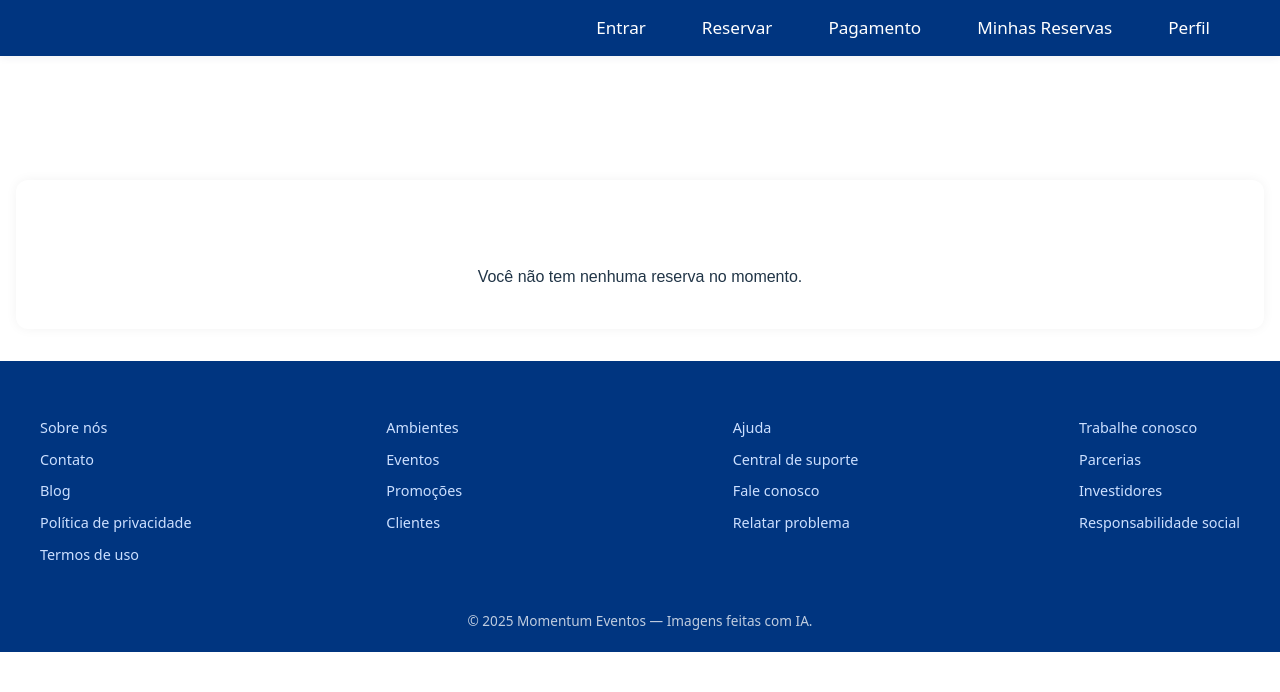
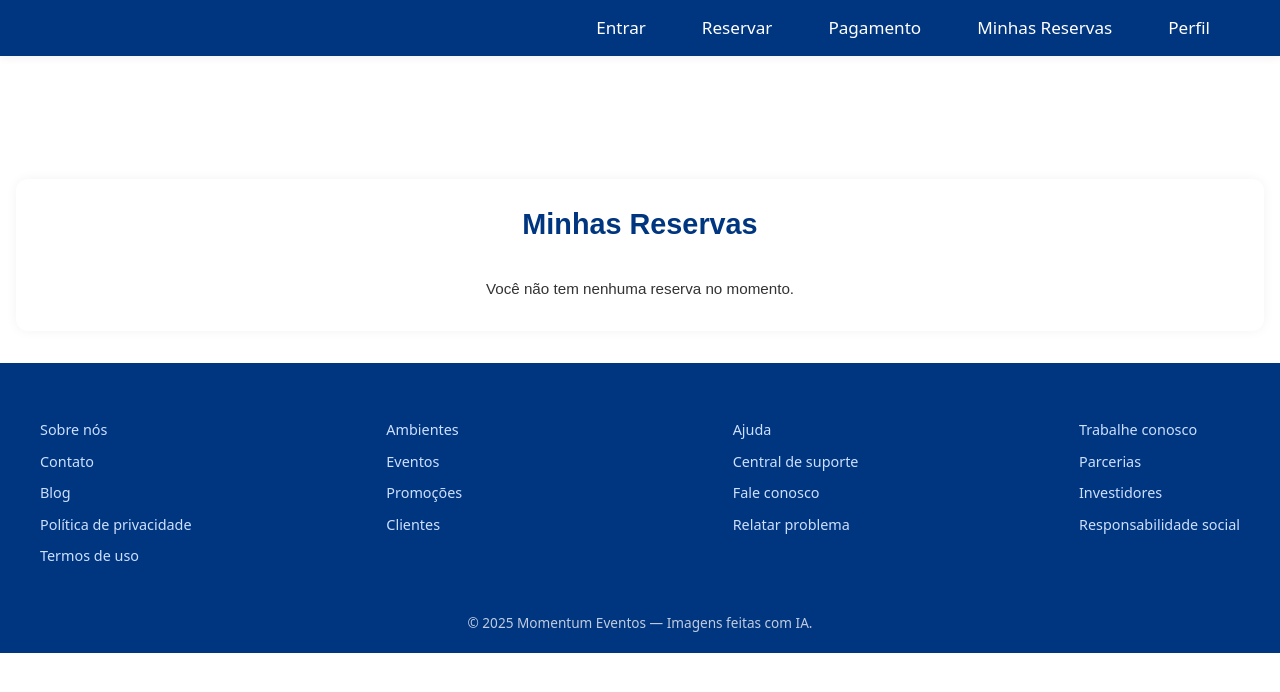
Before and after one commit to MiguelFirme/PROJETO_FINAL_REACT, a React (Vite) app in the folder React/: page /carrinho in a window 1280 px wide. Shown: the top 692 px of the page. Built offline with nearby package versions, Linux system fonts and the light colour scheme.

Commit message:
agora vai

```diff
--- a/React/src/App.css
+++ b/React/src/App.css
@@ -1,5 +1,7 @@
+
 #root {
   max-width: 100vw;
+
   margin: 0 auto;
   padding: 2rem;
   text-align: center;
--- a/React/src/assets/Components/Carrinho.css
+++ b/React/src/assets/Components/Carrinho.css
@@ -8,7 +8,9 @@
   font-family: Arial, sans-serif;
 }
 
-.container h2 {
+
+
+.minhas-reservas-container h2 {
   text-align: center;
   font-size: 1.8rem;
   color: #003580;
@@ -48,7 +50,7 @@
   margin-bottom: 0.5rem;
 }
 
-.reserva-card p {
+.reserva-card p, .minhas-reservas-container p {
   margin: 0.4rem 0;
   font-size: 0.95rem;
   color: #333;
--- a/React/src/main.jsx
+++ b/React/src/main.jsx
@@ -3,7 +3,6 @@ import { createRoot } from 'react-dom/client'
 import './index.css'
 import App from './App.jsx'
 import { createBrowserRouter, RouterProvider } from 'react-router-dom'
-import Inicial from './assets/Components/PaginaInicial.jsx'
 import Login from './assets/Components/Login.jsx'
 import Reserva from './assets/Components/Reserva.jsx'
 import Signin from './assets/Components/Signin.jsx'
@@ -17,10 +16,6 @@ const router = createBrowserRouter([
     path: '/',
     element: <App />,
     children: [
-      {
-        path: '/',
-        element: <Inicial />
-      },
       {
         path: '/login',
         element: <Login />
```
